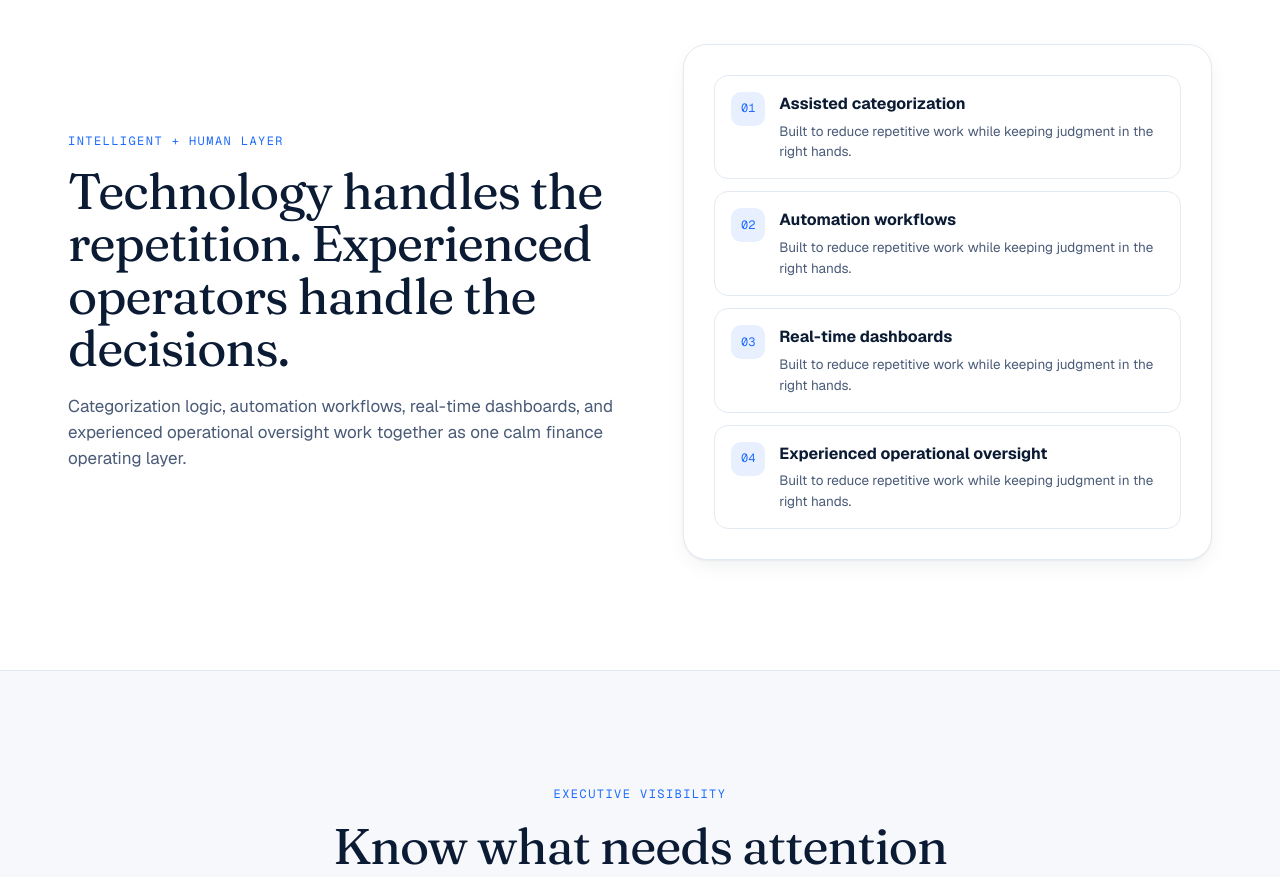
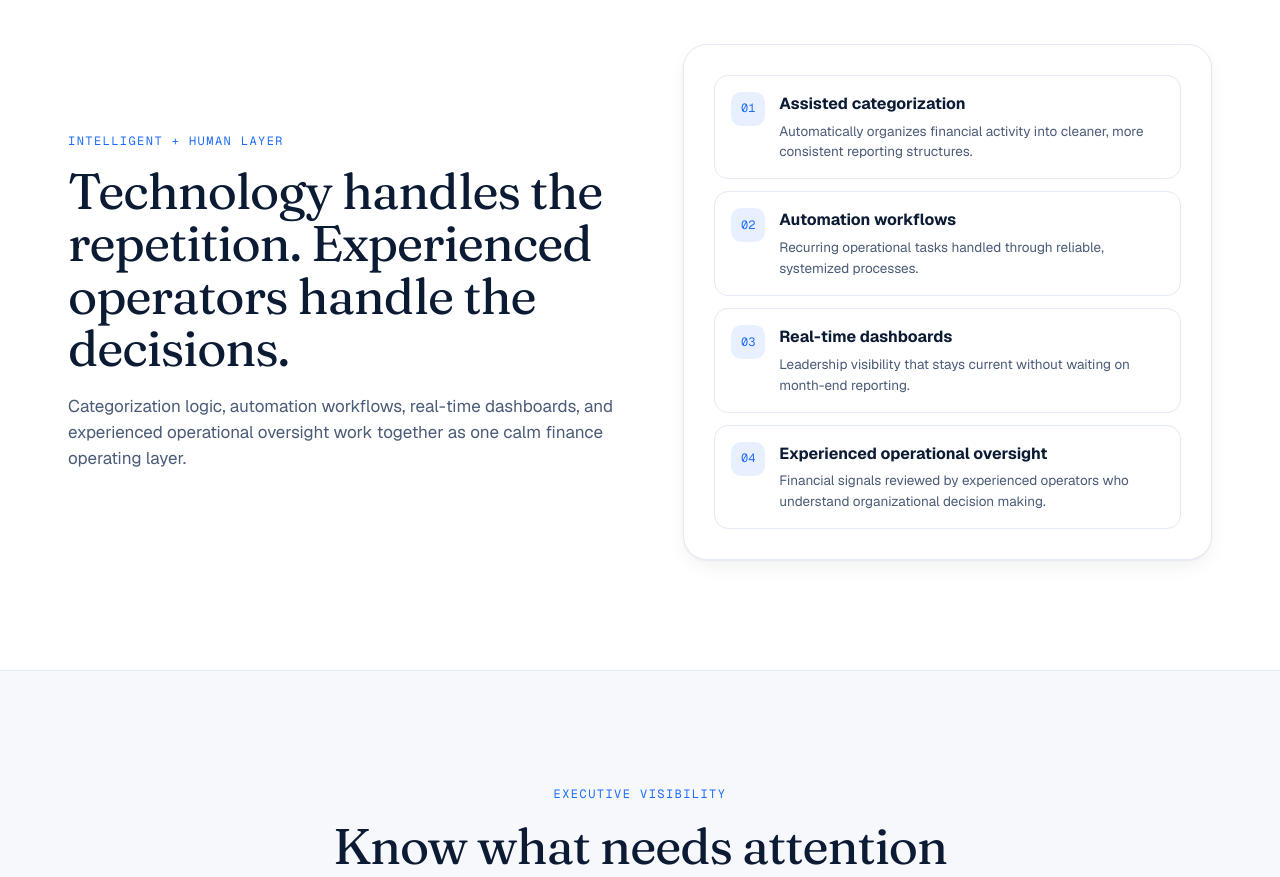
Before and after one commit to rfox0629/alignedinsights-website, a Next.js app: page / in a window 1280 px wide. Shown: the part 5140-6017 px from the top of the page. Built offline with nearby package versions, Linux system fonts and the light colour scheme.

Commit message:
Update human layer card copy

```diff
--- a/src/app/page.tsx
+++ b/src/app/page.tsx
@@ -27,6 +27,13 @@ const handled = [
   ["Financial visibility", "Live views of cash, giving, runway, budget health, and staffing signals."],
   ["Process cleanup", "The messy parts behind the scenes, fixed, documented, and quietly running."],
   ["Leadership summaries", "Short, clear briefs that make board and operator conversations easier to lead."],
+];
+
+const humanLayerCards = [
+  ["Assisted categorization", "Automatically organizes financial activity into cleaner, more consistent reporting structures."],
+  ["Automation workflows", "Recurring operational tasks handled through reliable, systemized processes."],
+  ["Real-time dashboards", "Leadership visibility that stays current without waiting on month-end reporting."],
+  ["Experienced operational oversight", "Financial signals reviewed by experienced operators who understand organizational decision making."],
 ];
 
 const visibility = [
@@ -448,12 +455,12 @@ export default function Home() {
               </div>
               <div className="human-card reveal">
                 <div className="human-card-grid">
-                  {["Assisted categorization", "Automation workflows", "Real-time dashboards", "Experienced operational oversight"].map((item, index) => (
-                    <div className="human-row" key={item}>
+                  {humanLayerCards.map(([title, copy], index) => (
+                    <div className="human-row" key={title}>
                       <span>0{index + 1}</span>
                       <div>
-                        <strong>{item}</strong>
-                        <p>Built to reduce repetitive work while keeping judgment in the right hands.</p>
+                        <strong>{title}</strong>
+                        <p>{copy}</p>
                       </div>
                     </div>
                   ))}
```
